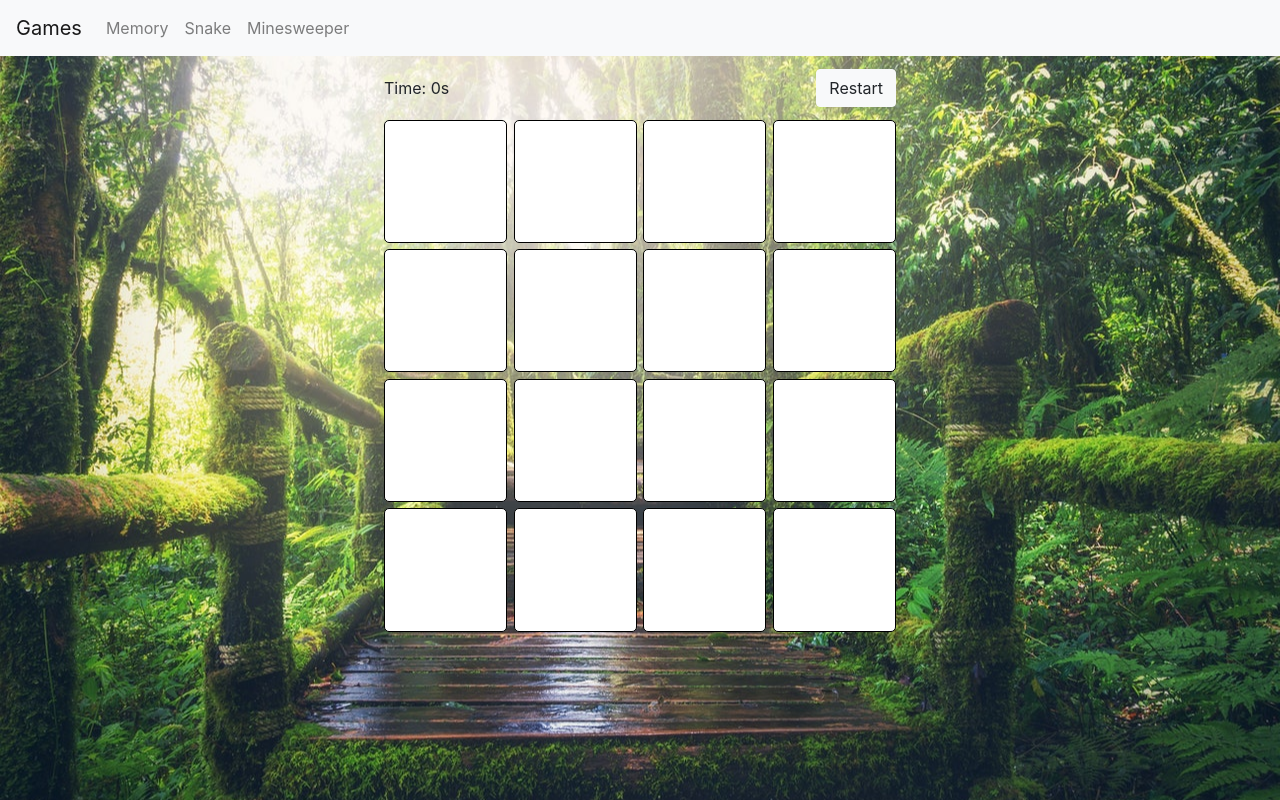
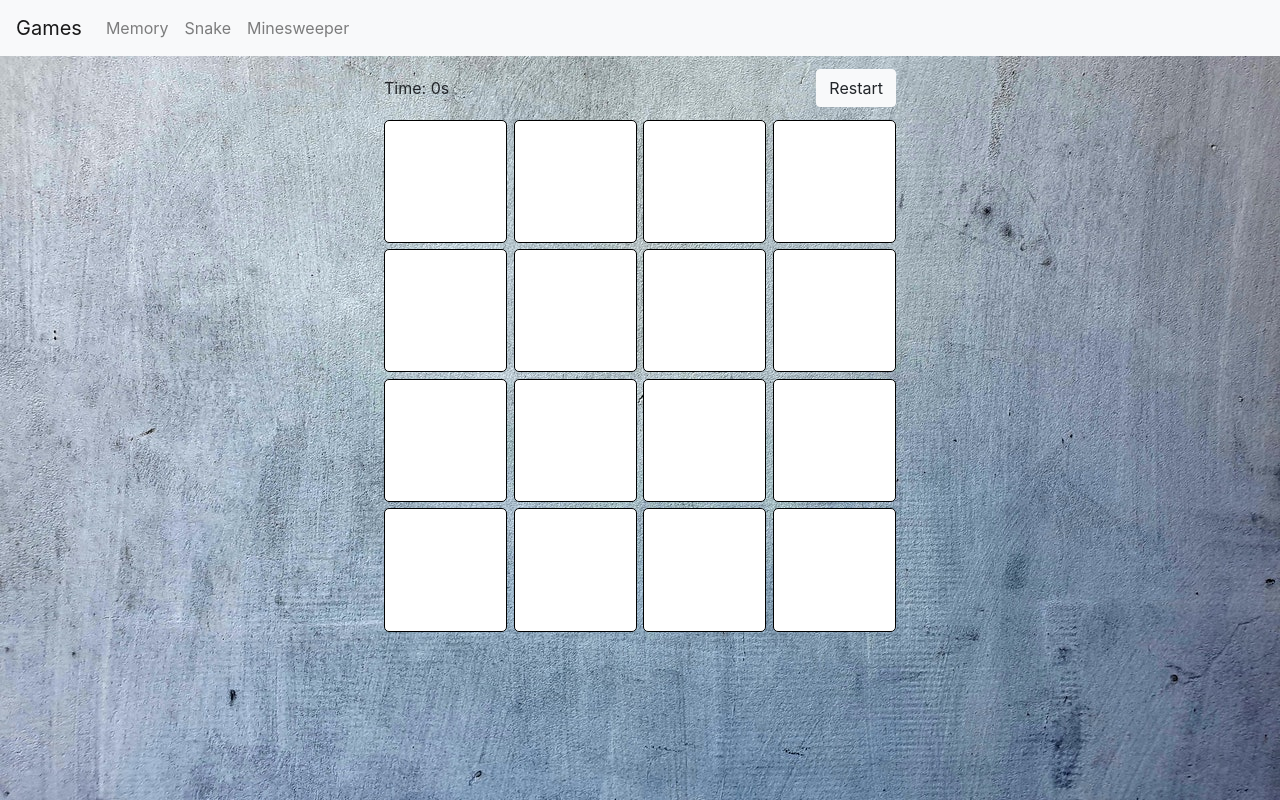
Before and after one commit to antonina-t/pink-games-mentors, a React app: page /#/memory in a window 1280 px wide. Built offline with nearby package versions, Linux system fonts and the light colour scheme.

Commit message:
Change to a less distracting background

```diff
--- a/src/index.css
+++ b/src/index.css
@@ -1,6 +1,6 @@
 body {
-  background: url("./images/pexels-pixabay-235734.jpg") no-repeat center center
-    fixed;
+  background: url("./images/pexels-milo-textures-2768398.jpg") no-repeat center
+    center fixed;
   background-size: cover;
   -webkit-background-size: cover;
   -moz-background-size: cover;
```
Also changed, not shown: src/images/pexels-milo-textures-2768398.jpg (added), src/images/pexels-pixabay-235734.jpg (deleted), 2 other files (tests, documents, lock files or other folders).
